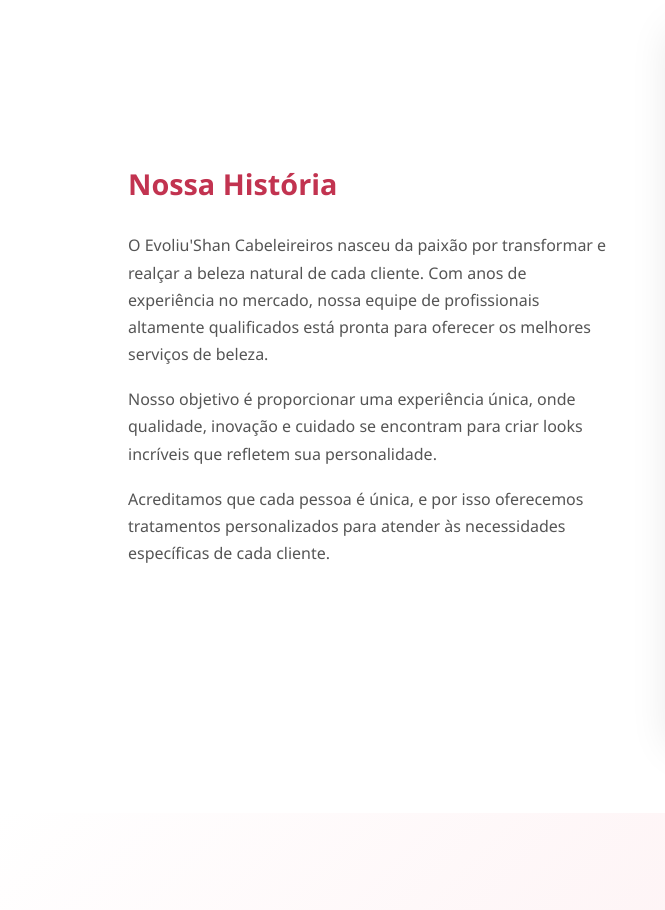
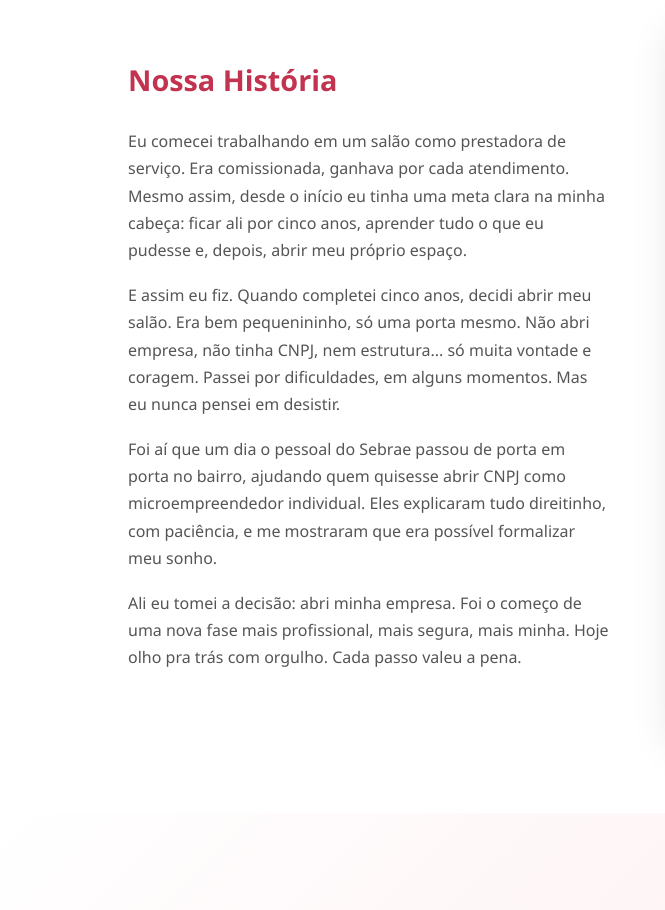
Before and after one commit to idkwhoistiffany/Evoliu-Shan, a plain HTML site: page index.html in a window 1280 px wide. Shown: the part 1020-1930 px from the top of the page, 0-665 px from the left. Drawn offline with Linux system fonts and the light colour scheme.

Commit message:
Update index.html

```diff
--- a/index.html
+++ b/index.html
@@ -47,9 +47,10 @@
         <div class="about-content">
             <div class="about-text">
                 <h3>Nossa História</h3>
-                <p>O Evoliu'Shan Cabeleireiros nasceu da paixão por transformar e realçar a beleza natural de cada cliente. Com anos de experiência no mercado, nossa equipe de profissionais altamente qualificados está pronta para oferecer os melhores serviços de beleza.</p>
-                <p>Nosso objetivo é proporcionar uma experiência única, onde qualidade, inovação e cuidado se encontram para criar looks incríveis que refletem sua personalidade.</p>
-                <p>Acreditamos que cada pessoa é única, e por isso oferecemos tratamentos personalizados para atender às necessidades específicas de cada cliente.</p>
+                <p>Eu comecei trabalhando em um salão como prestadora de serviço. Era comissionada, ganhava por cada atendimento. Mesmo assim, desde o início eu tinha uma meta clara na minha cabeça: ficar ali por cinco anos, aprender tudo o que eu pudesse e, depois, abrir meu próprio espaço.</p>
+                <p>E assim eu fiz. Quando completei cinco anos, decidi abrir meu salão. Era bem pequenininho, só uma porta mesmo. Não abri empresa, não tinha CNPJ, nem estrutura... só muita vontade e coragem. Passei por dificuldades, em alguns momentos. Mas eu nunca pensei em desistir.</p>
+                <p>Foi aí que um dia o pessoal do Sebrae passou de porta em porta no bairro, ajudando quem quisesse abrir CNPJ como microempreendedor individual. Eles explicaram tudo direitinho, com paciência, e me mostraram que era possível formalizar meu sonho.</p>
+                <p>Ali eu tomei a decisão: abri minha empresa. Foi o começo de uma nova fase  mais profissional, mais segura, mais minha. Hoje olho pra trás com orgulho. Cada passo valeu a pena.</p>
             </div>
             <div class="about-image">
                 <img src="imagens/WhatsApp Image 2025-06-22 at 18.06.07.jpeg" alt="Salão de beleza">
```
